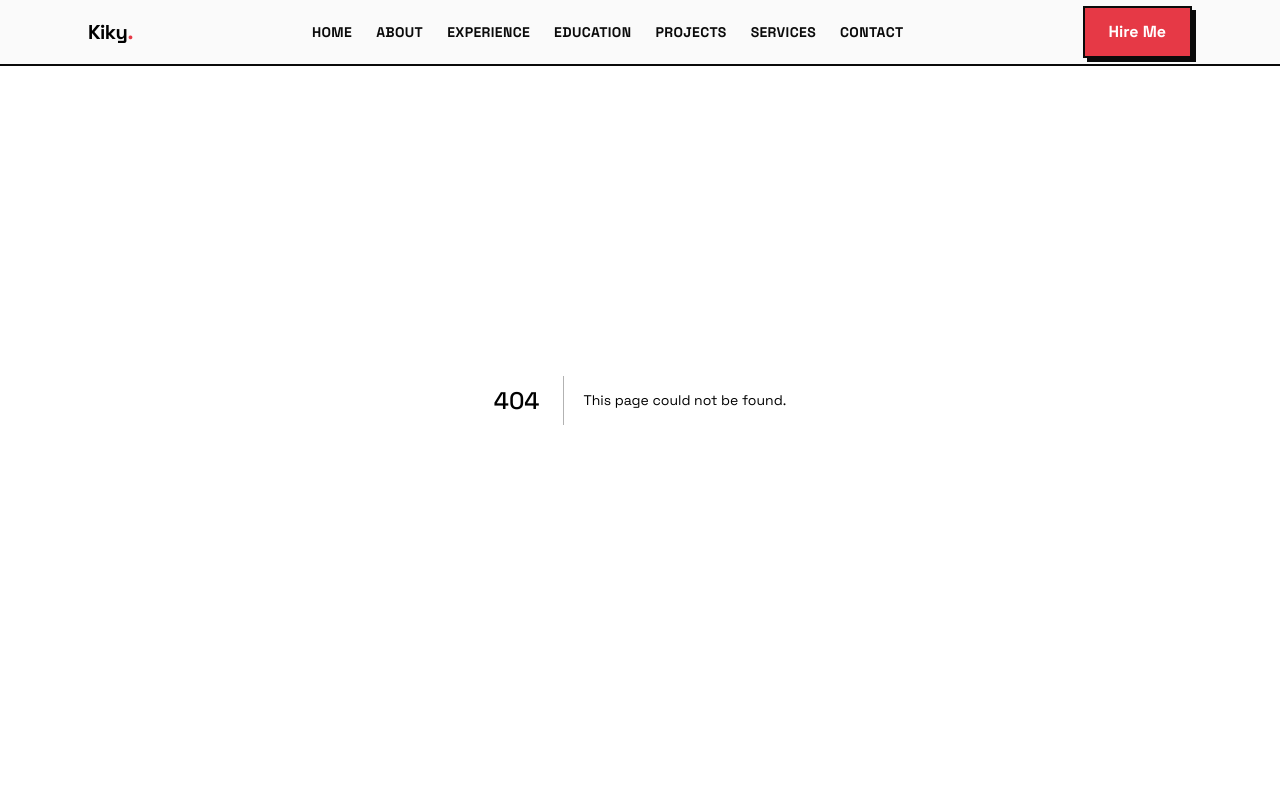
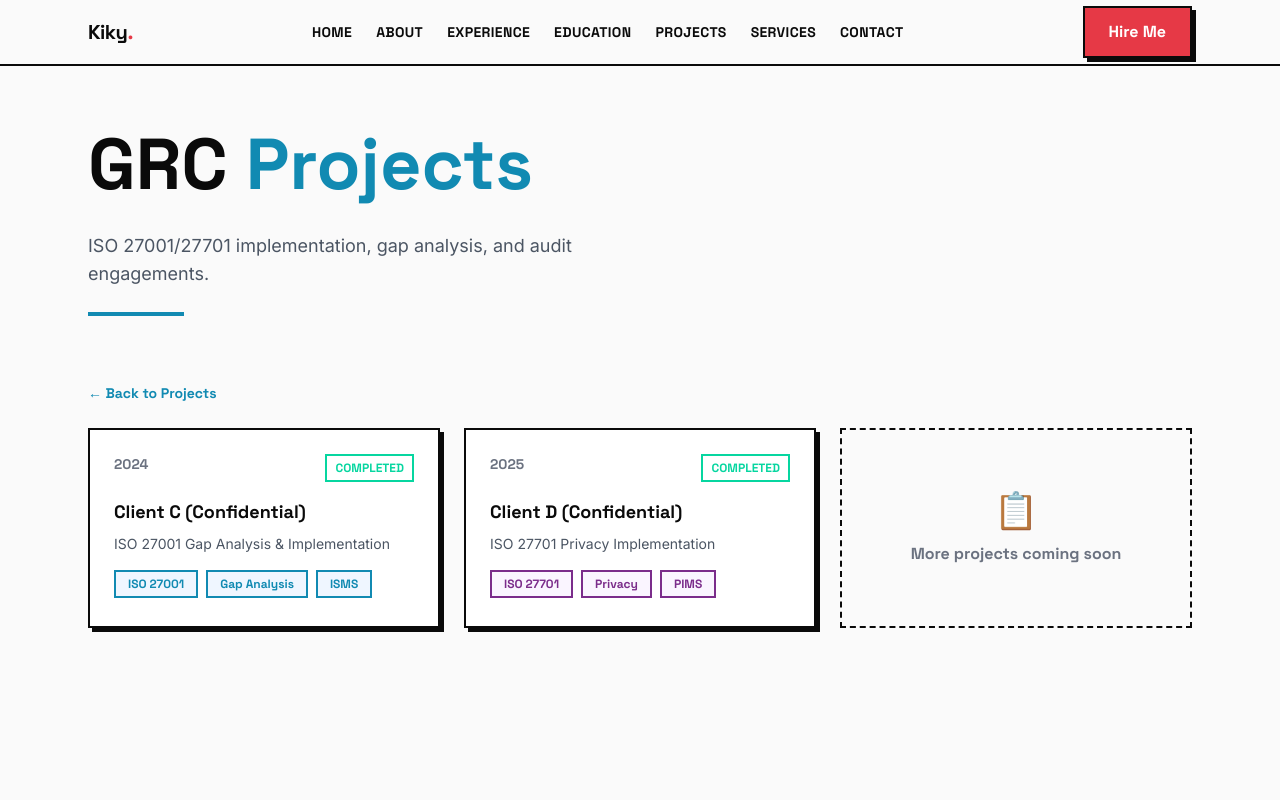
Before and after one commit to satorukikyy/kiky-website, a Next.js app: page /projects/grc in a window 1280 px wide. Before the commit this address had no page. Shown: the top 800 px of the page. Built offline with nearby package versions, Linux system fonts and the light colour scheme.

Commit message:
feat: add Projects hub, VAPT, and GRC project pages

```diff
--- /dev/null
+++ b/app/projects/grc/page.tsx
@@ -0,0 +1,56 @@
+import { Metadata } from 'next'
+import Link from 'next/link'
+import PageHero from '@/components/ui/PageHero'
+import Card from '@/components/ui/Card'
+import Badge from '@/components/ui/Badge'
+import { grcProjects } from '@/lib/data'
+import type { Project } from '@/lib/data'
+
+export const metadata: Metadata = {
+  title: 'GRC Projects — Rizky Aditya',
+  description: 'ISO 27001/27701 and security compliance project portfolio.',
+}
+
+const tagColorMap: Record<string, 'red' | 'blue' | 'green' | 'yellow' | 'purple'> = {
+  'ISO 27001': 'blue', 'ISO 27701': 'purple', 'Gap Analysis': 'blue',
+  'ISMS': 'blue', 'PIMS': 'purple', 'Privacy': 'purple',
+}
+
+export default function GrcProjectsPage() {
+  return (
+    <>
+      <PageHero title="GRC Projects" subtitle="ISO 27001/27701 implementation, gap analysis, and audit engagements." accentColor="#118AB2" />
+
+      <div className="max-w-6xl mx-auto px-6 pb-20">
+        <div className="mb-6">
+          <Link href="/projects" className="font-heading font-bold text-sm text-brand-blue hover:underline">← Back to Projects</Link>
+        </div>
+
+        <div className="grid grid-cols-1 md:grid-cols-2 lg:grid-cols-3 gap-6">
+          {grcProjects.map((project: Project) => (
+            <Card key={project.id}>
+              <div className="flex justify-between items-start mb-4">
+                <span className="font-heading font-bold text-sm text-gray-500">{project.year}</span>
+                <span className={`text-xs font-heading font-bold uppercase px-2 py-1 border-2 ${project.status === 'completed' ? 'border-brand-green text-brand-green' : 'border-brand-yellow text-brand-text'}`}>
+                  {project.status}
+                </span>
+              </div>
+              <h3 className="font-heading font-bold text-lg mb-2">{project.client}</h3>
+              <p className="font-body text-sm text-gray-600 mb-4">{project.scope}</p>
+              <div className="flex flex-wrap gap-2">
+                {project.tags.map((tag) => (
+                  <Badge key={tag} label={tag} color={tagColorMap[tag] ?? 'blue'} />
+                ))}
+              </div>
+            </Card>
+          ))}
+
+          <div className="border-2 border-dashed border-brand-text p-6 flex flex-col items-center justify-center text-center min-h-[200px]">
+            <span className="text-4xl mb-3">📋</span>
+            <p className="font-heading font-bold text-gray-500">More projects coming soon</p>
+          </div>
+        </div>
+      </div>
+    </>
+  )
+}
--- /dev/null
+++ b/app/projects/page.tsx
@@ -0,0 +1,59 @@
+import { Metadata } from 'next'
+import Link from 'next/link'
+import PageHero from '@/components/ui/PageHero'
+
+export const metadata: Metadata = {
+  title: 'Projects — Rizky Aditya',
+  description: 'VAPT and GRC projects by Rizky Aditya.',
+}
+
+const categories = [
+  {
+    id: 'vapt',
+    title: 'VAPT Projects',
+    description: 'Web and mobile application penetration testing engagements.',
+    href: '/projects/vapt',
+    accentColor: '#E63946',
+    icon: '🔍',
+  },
+  {
+    id: 'grc',
+    title: 'GRC Projects',
+    description: 'ISO 27001/27701 implementation, gap analysis, and internal audit engagements.',
+    href: '/projects/grc',
+    accentColor: '#118AB2',
+    icon: '📋',
+  },
+]
+
+export default function ProjectsPage() {
+  return (
+    <>
+      <PageHero title="Projects" subtitle="Client engagements across offensive security and governance." />
+
+      <div className="max-w-4xl mx-auto px-6 pb-20">
+        <div className="grid grid-cols-1 md:grid-cols-2 gap-8">
+          {categories.map((cat) => (
+            <Link key={cat.id} href={cat.href} className="group block">
+              <div className="border-2 border-brand-text shadow-neo p-8 bg-white transition-all duration-150 hover:shadow-neo-sm hover:translate-x-[2px] hover:translate-y-[2px]">
+                <div
+                  className="w-16 h-16 border-2 border-brand-text mb-6 flex items-center justify-center text-3xl"
+                  style={{ backgroundColor: cat.accentColor }}
+                >
+                  {cat.icon}
+                </div>
+                <h2 className="font-heading font-bold text-2xl mb-3" style={{ color: cat.accentColor }}>
+                  {cat.title}
+                </h2>
+                <p className="font-body text-gray-600 mb-6">{cat.description}</p>
+                <span className="font-heading font-bold text-sm uppercase tracking-wide" style={{ color: cat.accentColor }}>
+                  View Projects →
+                </span>
+              </div>
+            </Link>
+          ))}
+        </div>
+      </div>
+    </>
+  )
+}
--- /dev/null
+++ b/app/projects/vapt/page.tsx
@@ -0,0 +1,57 @@
+import { Metadata } from 'next'
+import Link from 'next/link'
+import PageHero from '@/components/ui/PageHero'
+import Card from '@/components/ui/Card'
+import Badge from '@/components/ui/Badge'
+import { vaptProjects } from '@/lib/data'
+import type { Project } from '@/lib/data'
+
+export const metadata: Metadata = {
+  title: 'VAPT Projects — Rizky Aditya',
+  description: 'Web and mobile penetration testing project portfolio.',
+}
+
+const tagColorMap: Record<string, 'red' | 'blue' | 'green' | 'yellow' | 'purple'> = {
+  'Web App': 'red', 'Android': 'red', 'iOS': 'red', 'OWASP Top 10': 'red',
+  'API Security': 'green', 'Mobile Security': 'red',
+}
+
+export default function VaptProjectsPage() {
+  return (
+    <>
+      <PageHero title="VAPT Projects" subtitle="Web and mobile application penetration testing engagements." accentColor="#E63946" />
+
+      <div className="max-w-6xl mx-auto px-6 pb-20">
+        <div className="mb-6">
+          <Link href="/projects" className="font-heading font-bold text-sm text-brand-red hover:underline">← Back to Projects</Link>
+        </div>
+
+        <div className="grid grid-cols-1 md:grid-cols-2 lg:grid-cols-3 gap-6">
+          {vaptProjects.map((project: Project) => (
+            <Card key={project.id}>
+              <div className="flex justify-between items-start mb-4">
+                <span className="font-heading font-bold text-sm text-gray-500">{project.year}</span>
+                <span className={`text-xs font-heading font-bold uppercase px-2 py-1 border-2 ${project.status === 'completed' ? 'border-brand-green text-brand-green' : 'border-brand-yellow text-brand-text'}`}>
+                  {project.status}
+                </span>
+              </div>
+              <h3 className="font-heading font-bold text-lg mb-2">{project.client}</h3>
+              <p className="font-body text-sm text-gray-600 mb-4">{project.scope}</p>
+              <div className="flex flex-wrap gap-2">
+                {project.tags.map((tag) => (
+                  <Badge key={tag} label={tag} color={tagColorMap[tag] ?? 'red'} />
+                ))}
+              </div>
+            </Card>
+          ))}
+
+          {/* More coming soon */}
+          <div className="border-2 border-dashed border-brand-text p-6 flex flex-col items-center justify-center text-center min-h-[200px]">
+            <span className="text-4xl mb-3">🔒</span>
+            <p className="font-heading font-bold text-gray-500">More projects coming soon</p>
+          </div>
+        </div>
+      </div>
+    </>
+  )
+}
```
